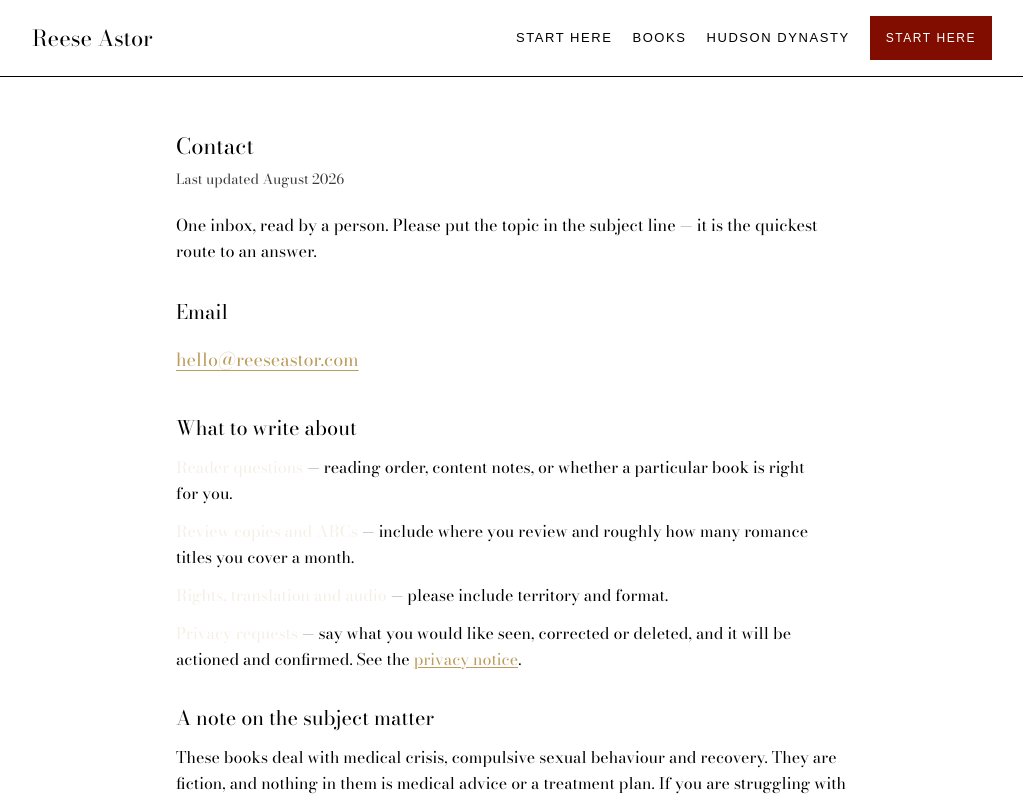
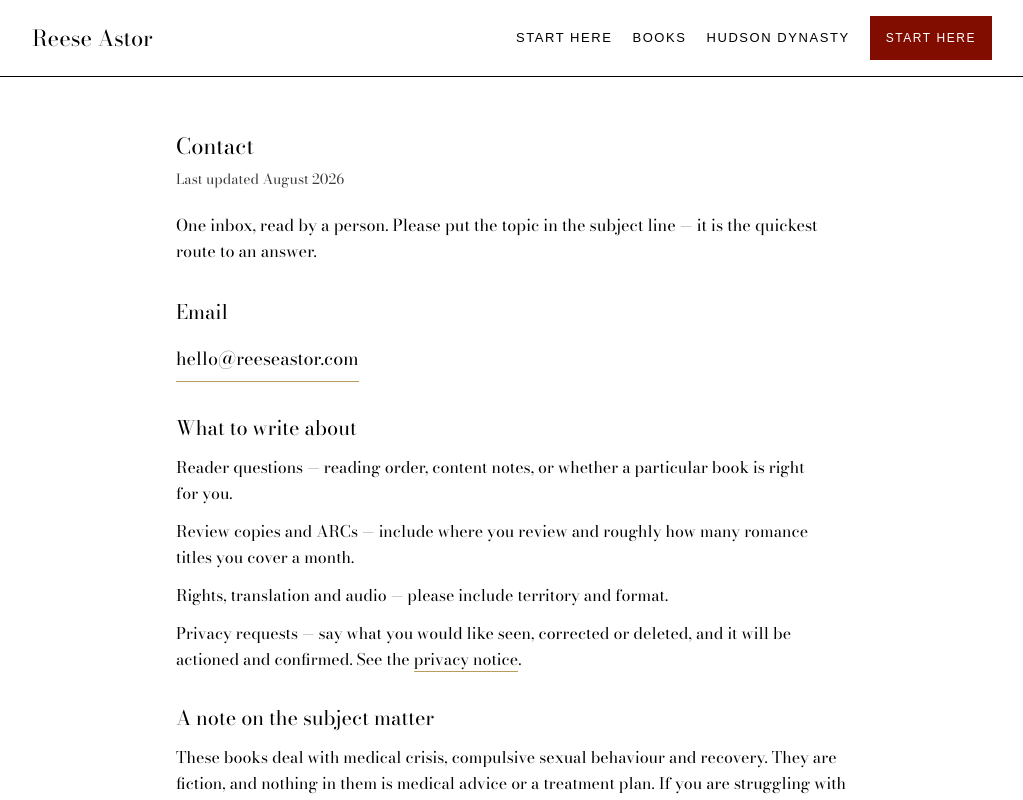
Before and after one commit to ReeseAstor/design, a Next.js app: page /contact in a window 1280 px wide. Shown: the top 800 px of the page, without its empty margins (128-1151 px from the left). Built offline with nearby package versions, Linux system fonts and the light colour scheme; no server answers.

Commit message:
style(catalog): ink type on Hudson and contact pages

```diff
--- a/app/contact/page.tsx
+++ b/app/contact/page.tsx
@@ -22,7 +22,7 @@ export default function ContactPage() {
         <p>
           <a
             href={`mailto:${EMAIL}`}
-            className="tap-target inline-flex items-center text-lg text-gold underline underline-offset-4 hover:text-gold-bright"
+            className="tap-target inline-flex items-center text-lg text-ink border-b border-gold no-underline hover:text-ink"
           >
             {EMAIL}
           </a>
@@ -32,21 +32,21 @@ export default function ContactPage() {
       <LegalSection heading="What to write about">
         <ul className="list-none space-y-3">
           <li>
-            <strong className="text-ivory">Reader questions</strong> — reading order, content notes,
+            <strong className="text-ink">Reader questions</strong> — reading order, content notes,
             or whether a particular book is right for you.
           </li>
           <li>
-            <strong className="text-ivory">Review copies and ARCs</strong> — include where you
+            <strong className="text-ink">Review copies and ARCs</strong> — include where you
             review and roughly how many romance titles you cover a month.
           </li>
           <li>
-            <strong className="text-ivory">Rights, translation and audio</strong> — please include
+            <strong className="text-ink">Rights, translation and audio</strong> — please include
             territory and format.
           </li>
           <li>
-            <strong className="text-ivory">Privacy requests</strong> — say what you would like seen,
+            <strong className="text-ink">Privacy requests</strong> — say what you would like seen,
             corrected or deleted, and it will be actioned and confirmed. See the{' '}
-            <Link href="/privacy" className="text-gold underline underline-offset-2">
+            <Link href="/privacy" className="text-ink border-b border-gold no-underline">
               privacy notice
             </Link>
             .
--- a/app/hudson-dynasty/page.tsx
+++ b/app/hudson-dynasty/page.tsx
@@ -38,13 +38,13 @@ export default async function HudsonDynastyPage() {
       <main id="main">
         <section className="px-5 py-14 sm:px-8">
           <div className="mx-auto max-w-4xl">
-            <p className="rule-gold text-[0.7rem] uppercase tracking-[0.3em] text-gold">
+            <p className="rule-gold text-[0.7rem] uppercase tracking-[0.3em] text-ink">
               The series, in order
             </p>
             <h1 className="mt-6 text-balance font-display text-[length:var(--text-display)] leading-[1.02]">
               Hudson Dynasty
             </h1>
-            <p className="mt-6 max-w-2xl text-pretty text-[1.05rem] leading-relaxed text-ivory/85">
+            <p className="mt-6 max-w-2xl text-pretty text-[1.05rem] leading-relaxed text-ink">
               Every Hudson book stands alone with its own happily-ever-after. Read in order and the
               family debts compound — which is exactly what happens to Kai in Golden Parachute.
             </p>
@@ -69,20 +69,20 @@ export default async function HudsonDynastyPage() {
                   </div>
 
                   <div className="min-w-0 flex-1">
-                    <p className="text-[0.72rem] uppercase tracking-[0.24em] text-gold">
+                    <p className="text-[0.72rem] uppercase tracking-[0.24em] text-ink">
                       Book {book.seriesOrder}
                       {isCurrent ? ' · New' : ''}
                     </p>
-                    <h2 className="mt-2 font-display text-2xl leading-tight text-ivory">
+                    <h2 className="mt-2 font-display text-2xl leading-tight text-ink">
                       {book.title}
                     </h2>
                     {book.shortHook ? (
-                      <p className="mt-2 text-pretty text-[0.95rem] leading-relaxed text-ivory/80">
+                      <p className="mt-2 text-pretty text-[0.95rem] leading-relaxed text-ink">
                         {book.shortHook.split('\n')[0]}
                       </p>
                     ) : null}
 
-                    <p className="mt-3 text-[0.85rem] text-ink-muted">
+                    <p className="mt-3 text-[0.85rem] text-quiet">
                       {book.publicationStatus === 'prelaunch'
                         ? 'Coming soon'
                         : [price, ebook?.kuEnabled ? 'Kindle Unlimited' : null]
@@ -92,7 +92,7 @@ export default async function HudsonDynastyPage() {
 
                     <Link
                       href={isCurrent ? '/golden-parachute' : `/books/${book.slug}`}
-                      className="tap-target mt-3 inline-flex items-center text-gold underline underline-offset-4 hover:text-gold-bright"
+                      className="tap-target mt-3 inline-flex items-center text-ink border-b border-gold no-underline hover:text-ink"
                     >
                       {isCurrent ? 'See Golden Parachute' : `More about ${book.title}`}
                     </Link>
```
